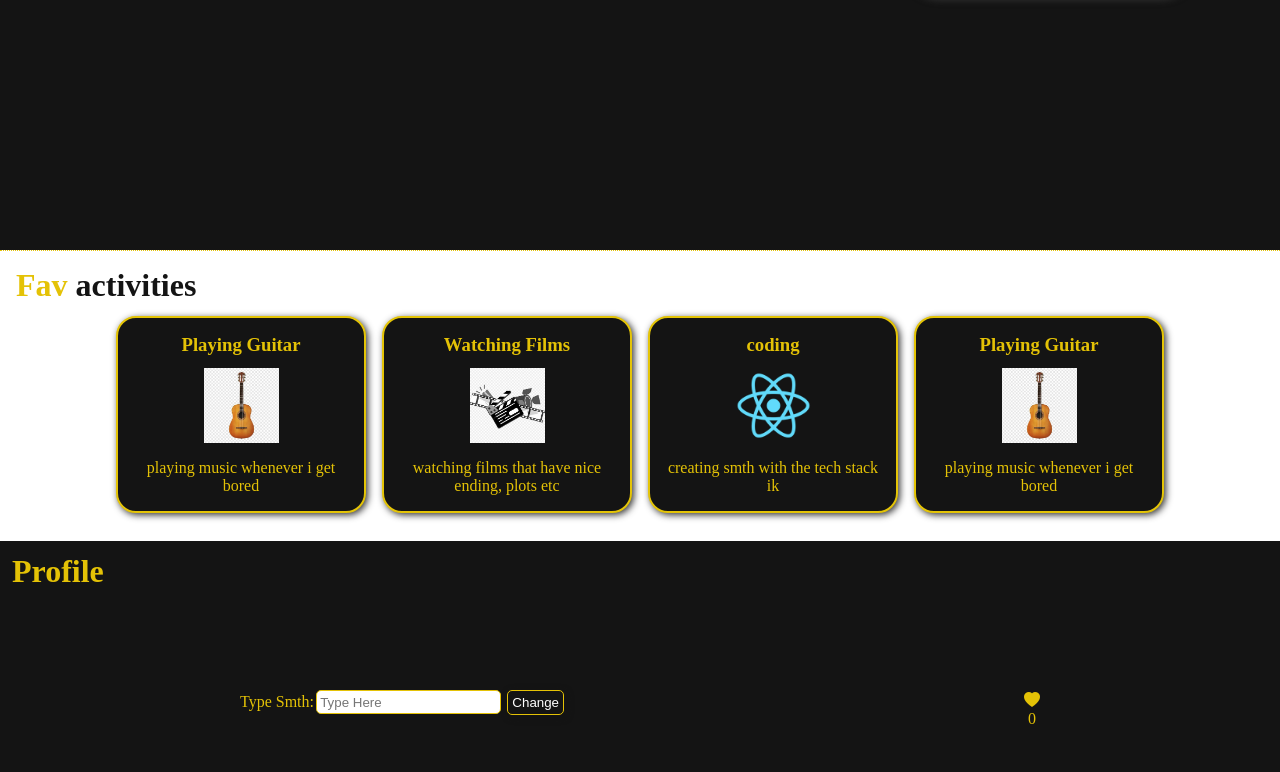
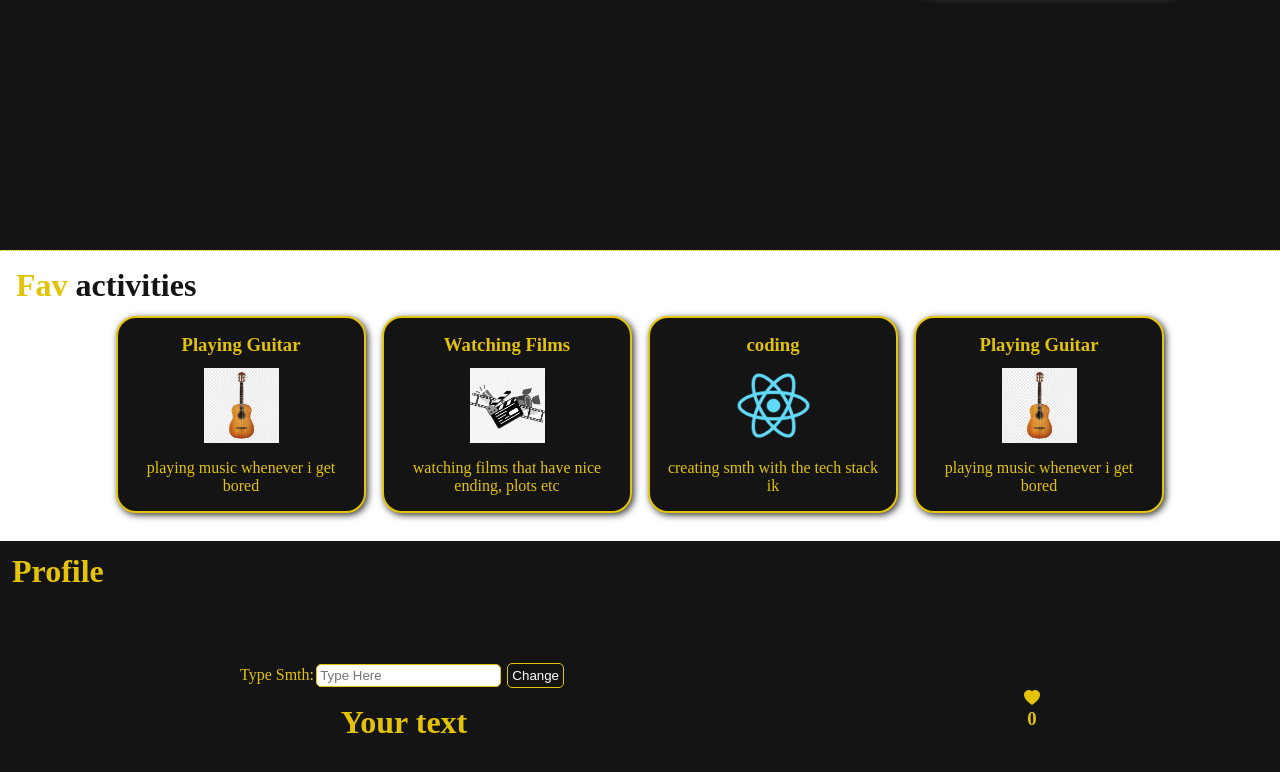
Before and after one commit to Rishirk011/React-profile-page-tn-skills, a React (Create React App) app: page / in a window 1280 px wide. Shown: the part 585-1357 px from the top of the page. Built offline with nearby package versions, Linux system fonts and the light colour scheme.

Commit message:
added alt text for images

```diff
--- a/src/components/card/Card.js
+++ b/src/components/card/Card.js
@@ -11,7 +11,7 @@ const Card = () => {
                     {activity.title}
                 </h3>
 
-                <img src={activity.img} width={'75px'} style={{ margin: '0.5rem' }} />
+                <img src={activity.img} alt="" width={'75px'} style={{ margin: '0.5rem' }} />
 
                 <p style={{ margin: '0.25rem 0' }}>
                     {activity.desc}
--- a/src/data/activities.js
+++ b/src/data/activities.js
@@ -1,8 +1,8 @@
 const favActivities = [
-    {id:1, title :"Playing Guitar", img:"/guitar.png", desc:"playing music whenever i get bored"},
-    {id:2, title :"Watching Films", img:"/film.jpeg", desc:"watching films that have nice ending, plots etc"},
-    {id:3, title :"coding", img:"/logo192.png", desc:"creating smth with the tech stack ik"},
-    {id:4, title :"Playing Guitar", img:"/guitar.jpeg", desc:"playing music whenever i get bored"},
+    {id:1, title :"Playing Guitar", img:"/guitar.png", alt:"guitar img", desc:"playing music whenever i get bored"},
+    {id:2, title :"Watching Films", img:"/film.jpeg", alt:"film img" ,desc:"watching films that have nice ending, plots etc"},
+    {id:3, title :"coding", img:"/logo192.png", alt:"react logo" ,desc:"creating smth with the tech stack ik"},
+    {id:4, title :"Playing Guitar", img:"/guitar.jpeg", alt:"guiitar img", desc:"playing music whenever i get bored"},
 ];
 
 export default favActivities;
--- a/src/pages/profile/profile.js
+++ b/src/pages/profile/profile.js
@@ -6,7 +6,7 @@ import { useState } from "react";
 
 const ProfilePage = () => {
 
-    const [text,setText] = useState("");
+    const [text,setText] = useState("Your text");
     const [displayText, setDisplayText] = useState("");
     const [count,setCount] = useState(0);
 
@@ -63,7 +63,7 @@ const ProfilePage = () => {
 
                 <div className={styles.heroImg}>
 
-                    <img src="./profile.jpeg" className={styles.heroImg}/>
+                    <img src="./profile.jpeg" alt="hero image" className={styles.heroImg}/>
 
                 </div>
 
@@ -125,9 +125,9 @@ const ProfilePage = () => {
 
                             </i>
 
-                            <p>
+                            <h3>
                                 {count}
-                            </p>
+                            </h3>
 
                     </div>
 
```
